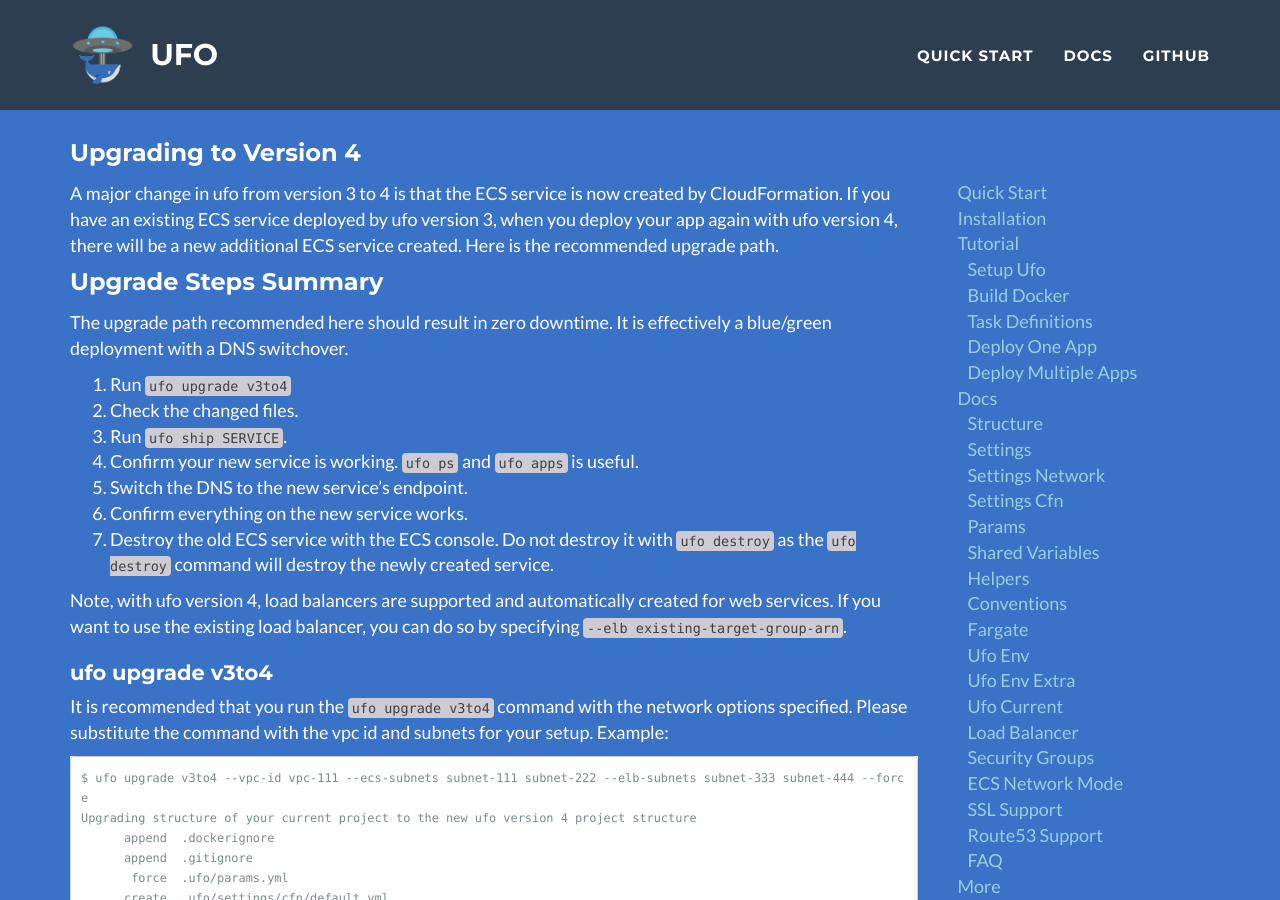
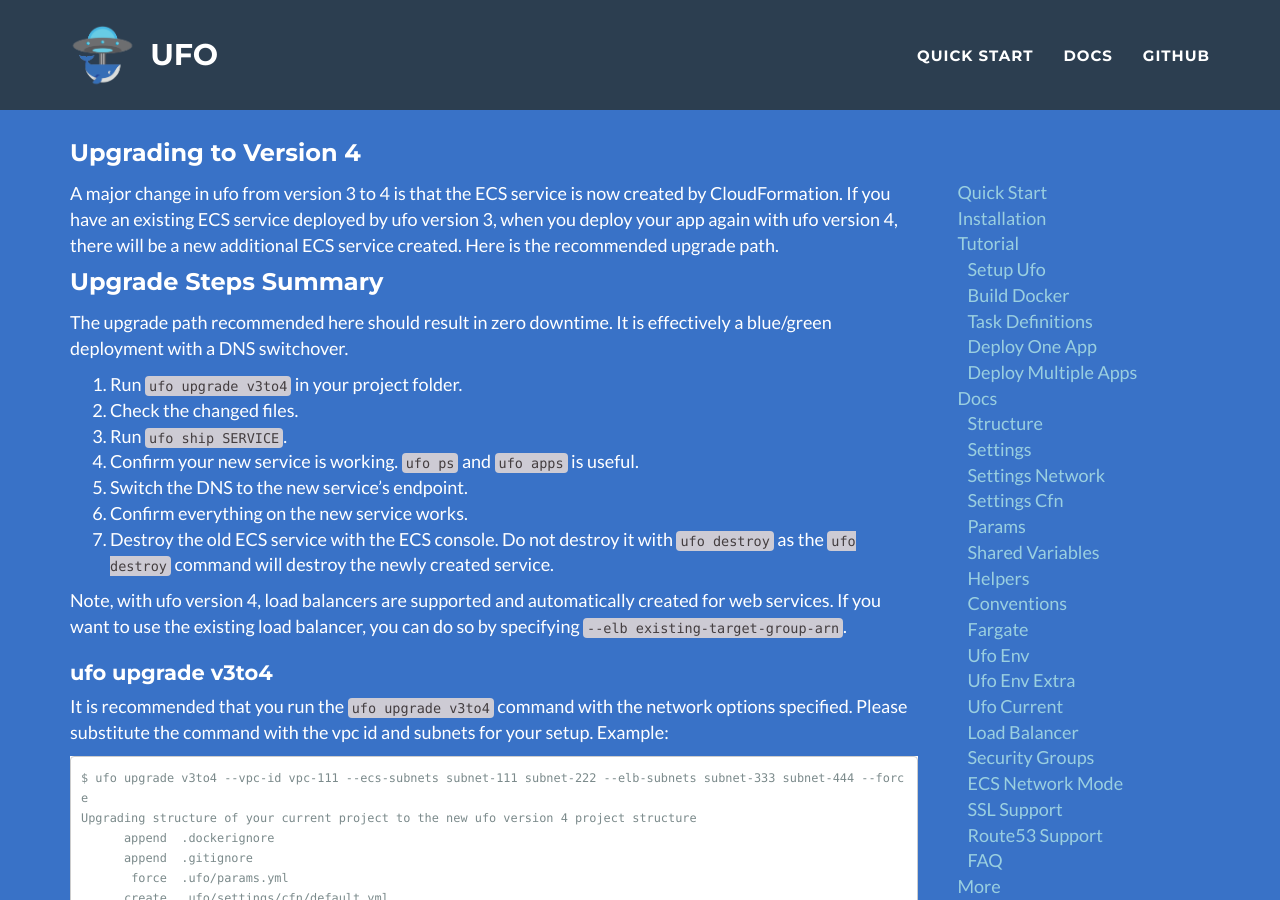
Before and after one commit to boltops-tools/ufo, a Jekyll site: the page built from docs/_docs/upgrade4.md, in a window 1280 px wide and 900 px high. Built offline with Jekyll 4.4.1, drawn with Linux system fonts in a browser that asks for light colours.

Commit message:
update doc

```diff
--- a/docs/_docs/upgrade4.md
+++ b/docs/_docs/upgrade4.md
@@ -8,7 +8,7 @@ A major change in ufo from version 3 to 4 is that the ECS service is now created
 
 The upgrade path recommended here should result in zero downtime. It is effectively a blue/green deployment with a DNS switchover.
 
-1. Run `ufo upgrade v3to4`
+1. Run `ufo upgrade v3to4` in your project folder.
 2. Check the changed files.
 3. Run `ufo ship SERVICE`.
 4. Confirm your new service is working. `ufo ps` and `ufo apps` is useful.
```
